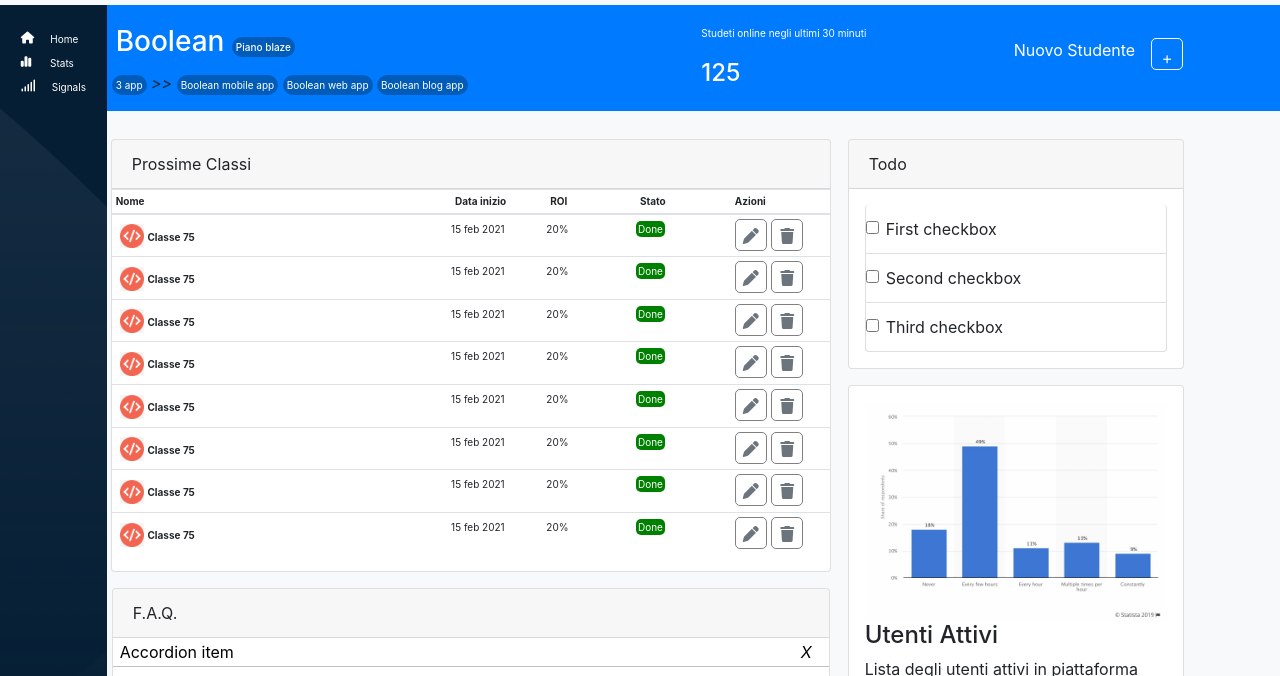
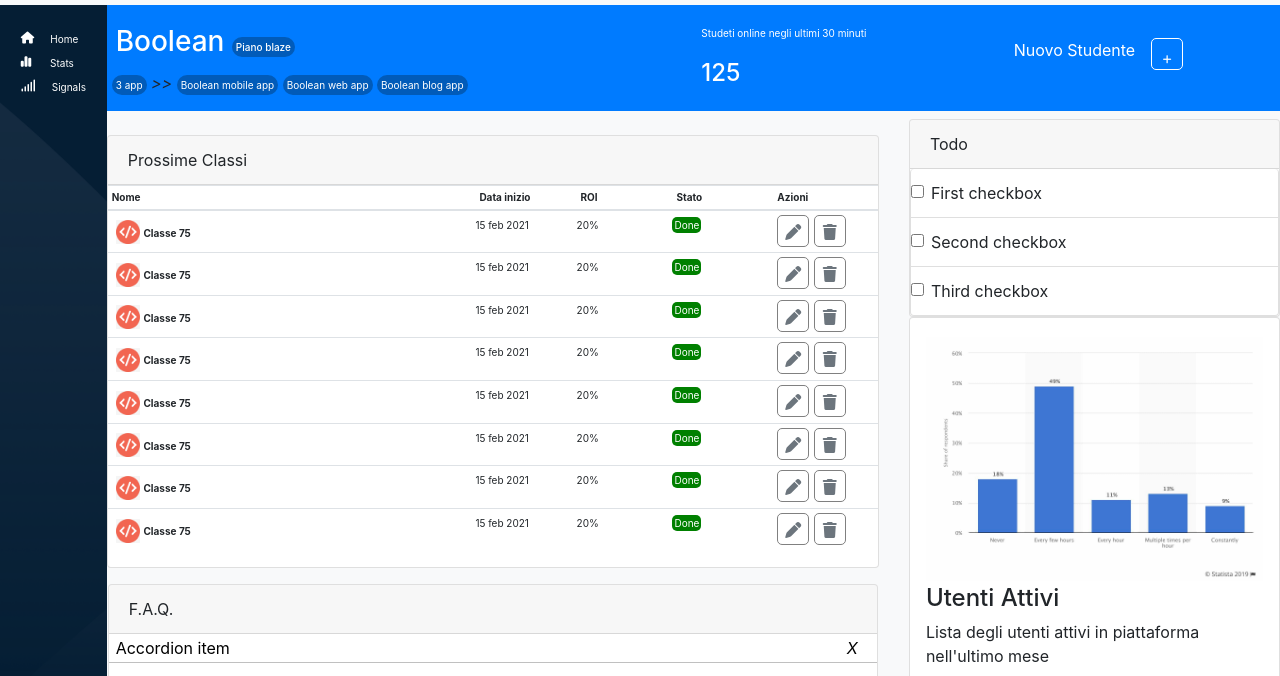
Before and after one commit to Antrussian/html-css-bootstrap-dashboard, a plain HTML site: page index.html in a window 1280 px wide. Shown: the part 49-725 px from the top of the page. Drawn offline with nearby package versions, Linux system fonts and the light colour scheme.

Commit message:
Fixate grandezze Card

```diff
--- a/index.html
+++ b/index.html
@@ -73,7 +73,7 @@
 
             <div class="row">
 
-                <div class=" col-1 _sidebar d-flex flex-column justify-content-between bg-image">
+                <div class=" col-1 _sidebar d-flex flex-column justify-content-between bg-image ">
 
 
                             <ul class="list-unstyled p-1 mt-3 text-white list-inline text-nowrap">
@@ -88,22 +88,11 @@
                             </ul>
 
 
+                </div>
 
 
 
 
-
-
-
-
-
-
-
-
-
-
-
-                </div>
 
 
                         <!-- Inizio sezione main-->
@@ -113,7 +102,7 @@
 
                     <div class="row">
 
-                            <div class="col-lg-12 col-md-12 col-ms-12  bg-primary ">
+                            <div class="col-lg-12 bg-primary ">
 
 
 
@@ -156,13 +145,15 @@
                     </div>
 
 
-    <div class="container-fluid">
+
+
+
 
             <div class="row">
-                                            <!-- Colonna dx classi alunni-->
-                        <div class="col-8-lg p-1 mt-4  ">
+                                            <!-- Colonna sx classi alunni-->
+                        <div class="col-lg-8 col-md-12 ">
 
-                                <div class="card _card-classe m-0 ">
+                                <div class="card _card-classe  mt-4">
 
                                                 <div class="card-header">
                                                     Prossime Classi
@@ -257,7 +248,7 @@
 
 
 
-                 <div class="row">
+                         <div class="row">
 
                                 <div class="card _card-faq m-3" >
 
@@ -348,22 +339,22 @@
 
                          </div>
 
-                </div>
-
-
-                                                <div class="row">
-                                                                            <!-- Colonna sx todo-->
-                                                        <div class="col-lg-4 col-md-12 p-1 mt-2 ml-2">
+            </div>
 
 
 
-                                                                    <div class="card _mycard m-3 " >
+                                                                            <!-- Colonna sx todo-->
+                                                        <div class="col-lg-4 col-md-12 ">
+
+
+
+                                                                    <div class="card _mycard m-0 mt-2 " >
 
                                                                                 <div class="card-header">
                                                                                     Todo
                                                                                 </div>
 
-                                                                                <ul class="list-group p-3">
+                                                                                <ul class="list-group p-0">
                                                                                     <li class="list-group-item">
                                                                                     <input class="form-check-input me-1" type="checkbox" value="" id="firstCheckbox">
                                                                                     <label class="form-check-label" for="firstCheckbox">First checkbox</label>
@@ -380,11 +371,12 @@
 
                                                                     </div>
 
-                                                                    <div class="card _mycard m-3 p-3" >
+                                                                    <div class="card _mycard  p-3" >
 
 
-                                                                            <img class="_img-stats" src="./img-4/stats.jpeg" alt="img">
+                                                                        <div class="d-flex justify-content-center _img-container">
 
+                                                                        </div>
                                                                         <h4>Utenti Attivi</h4>
                                                                         <p>Lista degli utenti attivi in piattaforma nell'ultimo mese</p>
 
@@ -405,7 +397,6 @@
 
                                                         </div>
 
-                                                </div>
 
                  </div>
 
--- a/style.css
+++ b/style.css
@@ -1,9 +1,8 @@
 ._sidebar {
-
+    width: 50px;
     max-height: 100%;
-background-color: #051e34;
-align-items: center;
-
+    background-color: #051e34;
+    align-items: center;
     z-index: 999;
 }
 
@@ -32,7 +31,7 @@ align-items: center;
 
 
 ._sidebar-container {
-    width: 100%;
+    width: 100px;
 }
 
 
@@ -80,19 +79,28 @@ align-items: center;
 
 
 ._card-classe{
-width: 45rem;
+max-width: 100%;
+
 }
 
 
 ._mycard {
-width: 21rem;
+max-width: 100%;
+
 
 }
 
-._img-stats{
+
+
+._img-container{
     width: 100%;
-    height: 100%;
+    background-image: url(./img-4/stats.jpeg);
+    background-repeat: no-repeat;
+    background-size: contain;
+    height: 250px;
+    background-position: center;
 }
+
 
 ._accordion-header {
     border-bottom: 1px solid rgb(192, 192, 192);
@@ -163,9 +171,7 @@ font-size: 10px;
 @media (max-width: 576px) {
 
 
-._mycard {
-    width: 43rem;
-    }
+
 
 ._title-navbar {
     display: none;
@@ -179,9 +185,7 @@ font-size: 10px;
 @media (max-width: 768px)  {
 
 
-    ._mycard {
-        width: 32rem;
-        }
+
 
     ._title-navbar {
         display: none;
```
